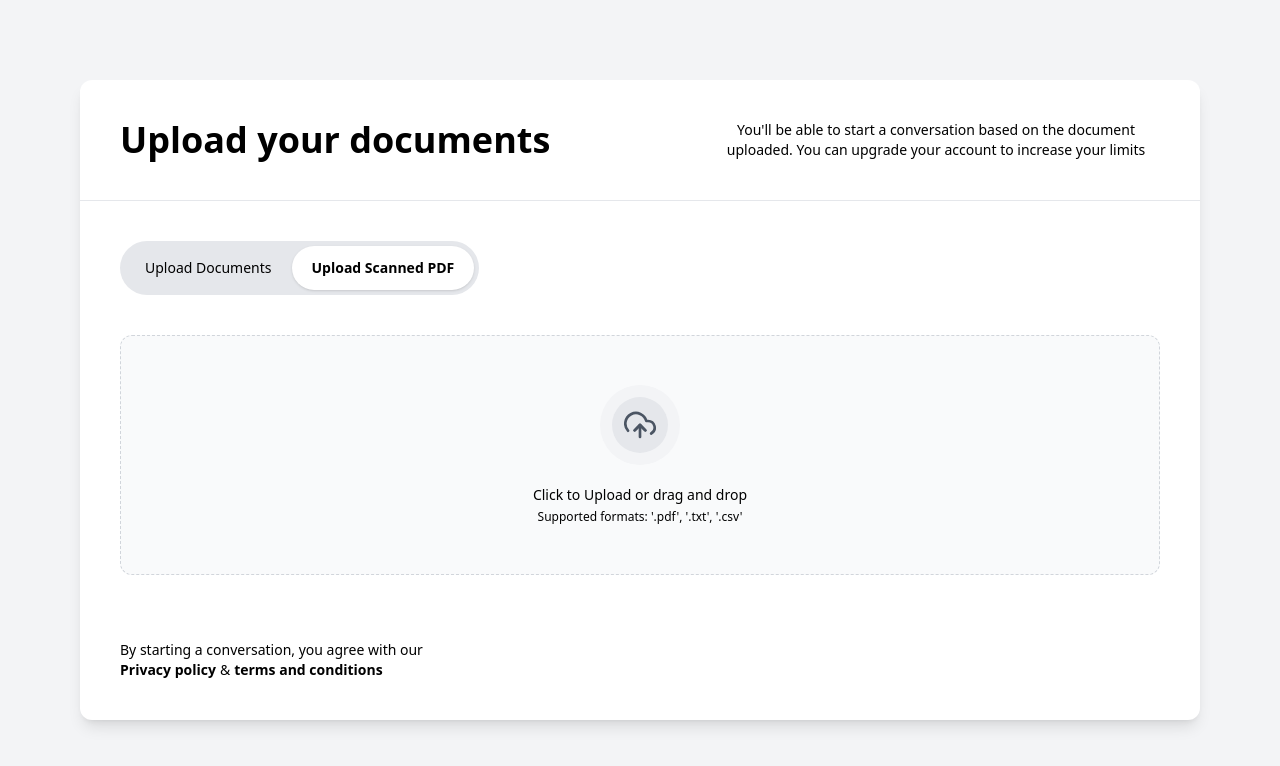
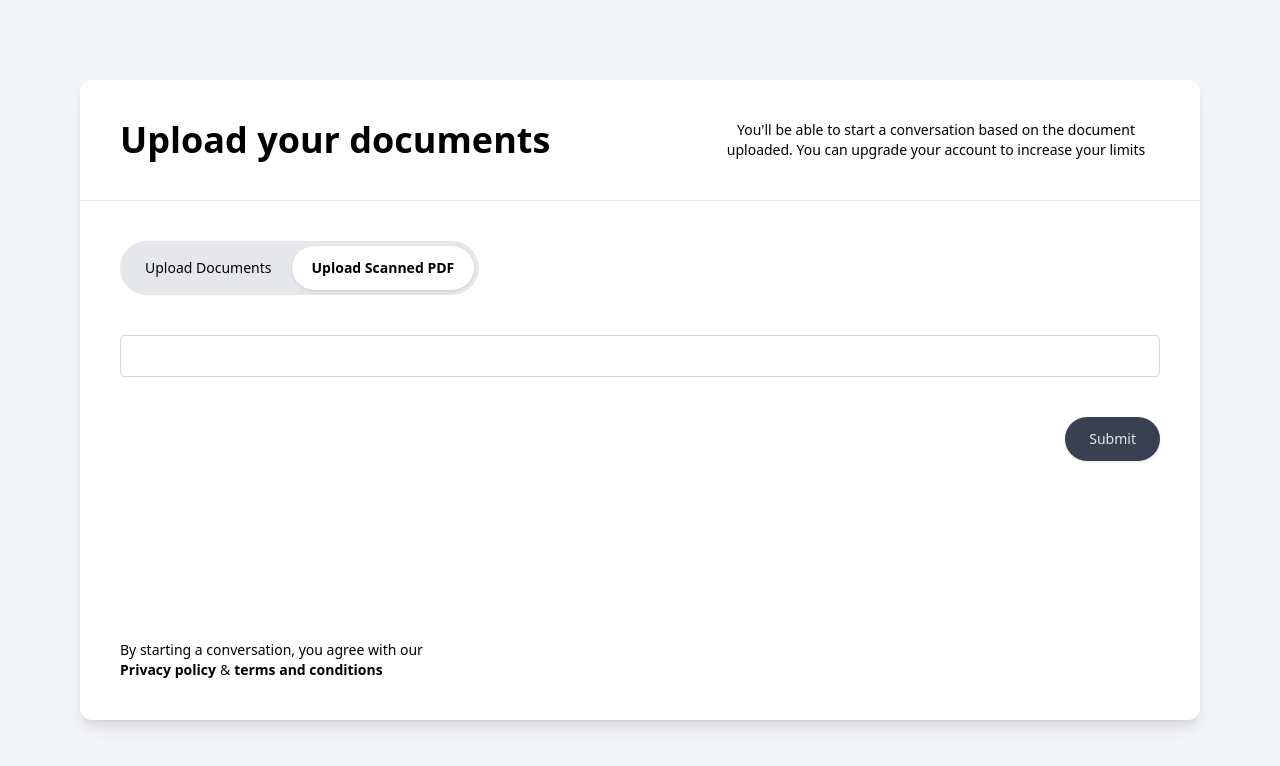
Before and after one commit to omoviesmith/AskMyPDFFrontend, a React (Vite) app: page /file-upload in a window 1280 px wide. Both pictures are taken after a click on the button "Upload Scanned PDF". Shown: the top 766 px of the page. Built offline with nearby package versions, Linux system fonts and the light colour scheme.

Commit message:
feat: integrate API

```diff
--- a/src/components/views/conversationList.tsx
+++ b/src/components/views/conversationList.tsx
@@ -1,5 +1,5 @@
-import { useState } from "react";
 import classNames from "classnames";
+import { useEffect, useState } from "react";
 import { useTranslation } from "react-i18next";
 import { useQuery } from "@tanstack/react-query";
 import { Link, useNavigate, useParams } from "react-router-dom";
@@ -26,29 +26,35 @@ export default function ConversationList() {
   const [conversationItems, setConversationItems] = useState<string[]>([]);
 
   //
-  useQuery({
+  const { data } = useQuery({
     queryKey: ["get-document-list"],
     queryFn: async () => {
       const result = await axiosInstance.get<string[]>("/list_documents");
       const newData = result.data ?? [];
 
-      // If no converation goto new conversation page
-      if (!newData.length) navigate("/file-upload");
-
-      // Set list of conversation
-      setConversationItems(newData);
-
-      // Navigate to conversation details
-      if (
-        !conversationId ||
-        (conversationId && !newData.includes(conversationId))
-      ) {
-        navigate(`/conversations/${encodeURIComponent(newData[0])}`);
-      }
-
       return newData;
     },
   });
+
+  //
+  useEffect(() => {
+    if (!data) return;
+
+    // If no converation goto new conversation page
+    if (!data.length) {
+      navigate("/file-upload");
+      return;
+    }
+
+    // Set list of conversation
+    setConversationItems(data);
+
+    // Navigate to conversation details
+    if (!conversationId || (conversationId && !data.includes(conversationId))) {
+      navigate(`/conversations/${encodeURIComponent(data[0])}`);
+    }
+    // eslint-disable-next-line react-hooks/exhaustive-deps
+  }, [data]);
 
   //
   return (
--- a/src/pages/fileUpload.tsx
+++ b/src/pages/fileUpload.tsx
@@ -27,17 +27,17 @@ export default function FileUploadPage() {
   const collectionId = params.get("cId");
 
   //
+  const [inputUrl, setInputUrl] = useState<string>("");
   const [submitProgress, setSubmitProgress] = useState<number>(20);
-  const [uploadMode, setUploadMode] = useState<"document" | "scanned">(
-    "document",
-  );
+  const [uploadMode, setUploadMode] = useState<"document" | "url">("document");
 
   //
   const uploadURLBase =
-    uploadMode === "document" ? "/upload_anydoc" : "/upload_ocr";
+    uploadMode === "document" ? "/upload_anydoc" : "/enter_url";
   const updateURLBase =
-    uploadMode === "document" ? "/update_anydoc" : "/update_ocr";
+    uploadMode === "document" ? "/update_anydoc" : "/enter_url";
 
+  //
   const uploadURL = collectionId
     ? `${updateURLBase}/${encodeURIComponent(collectionId)}`
     : uploadURLBase;
@@ -56,9 +56,14 @@ export default function FileUploadPage() {
       setSubmitProgress(0);
 
       //
-      const formItem = new FormData();
+      let formItem;
+      if (uploadMode === "document") {
+        formItem = new FormData();
         for (const file of acceptedFiles) {
           formItem.set("input_pdf_file", file);
+        }
+      } else {
+        formItem = { url: inputUrl };
       }
 
       const response = await axiosInstance.post<IUploadDocumentResponse>(
@@ -83,6 +88,9 @@ export default function FileUploadPage() {
       return response.data;
     },
     onSuccess: (data) => {
+      if (data.error) return;
+
+      //
       const conversationId =
         data["Created a new collection"] ??
         data["Created a new collection "] ??
@@ -97,7 +105,15 @@ export default function FileUploadPage() {
     },
   });
 
+  //
   const isSubmitting = mutation.isPending;
+  const isSubmitDisabled = isSubmitting || !inputUrl.length;
+
+  //
+  function submitUrl() {
+    if (isSubmitting) return;
+    mutation.mutate();
+  }
 
   //
   useEffect(() => {
@@ -156,9 +172,9 @@ export default function FileUploadPage() {
                   {t("fileUpload.uploadFromFile")}
                 </button>
                 <button
-                  onClick={() => setUploadMode("scanned")}
+                  onClick={() => setUploadMode("url")}
                   className={classNames("rounded-full px-5 py-3 text-sm", {
-                    "bg-white font-semibold shadow": uploadMode === "scanned",
+                    "bg-white font-semibold shadow": uploadMode === "url",
                   })}
                 >
                   {t("fileUpload.uploadFromUrl")}
@@ -167,6 +183,7 @@ export default function FileUploadPage() {
             </div>
 
             {/* Actual dropzone */}
+            {uploadMode === "document" && (
               <div className="p-2 md:p-5 lg:p-10">
                 <div
                   {...getRootProps({
@@ -192,6 +209,27 @@ export default function FileUploadPage() {
                   </div>
                 </div>
               </div>
+            )}
+
+            {uploadMode === "url" && (
+              <div className="p-2 md:p-5 lg:p-10">
+                <input
+                  value={inputUrl}
+                  onChange={(e) => setInputUrl(e.target.value)}
+                  className="w-full rounded border border-gray-300 focus:border-blue-400 focus:outline-none focus:ring-0"
+                />
+
+                <div className="my-10 flex justify-end">
+                  <button
+                    disabled={isSubmitDisabled}
+                    onClick={submitUrl}
+                    className="flex items-center gap-3 rounded-full px-6 py-3 text-sm shadow transition-all duration-300 enabled:bg-gray-900 enabled:text-gray-100 enabled:hover:scale-[1.03] disabled:cursor-not-allowed disabled:bg-gray-700 disabled:text-gray-200"
+                  >
+                    Submit
+                  </button>
+                </div>
+              </div>
+            )}
           </div>
         )}
 
--- a/src/types/api.types.ts
+++ b/src/types/api.types.ts
@@ -18,6 +18,7 @@ export interface IUploadDocumentResponse {
   "Updated an existing collection ": string;
   "Updated an existing collection": string;
   answer: string;
+  error?: string;
 }
 
 export interface ISummarizeResponse {
--- a/src/utils/axios.ts
+++ b/src/utils/axios.ts
@@ -2,7 +2,7 @@ import axios from "axios";
 
 //
 const axiosInstance = axios.create({
-  baseURL: "https://askmydocument.onrender.com",
+  baseURL: "https://knowledge-base-ph4g.onrender.com",
   withCredentials: true,
 });
 
--- a/src/utils/constants.ts
+++ b/src/utils/constants.ts
@@ -1,4 +1,5 @@
 export const DEFAUL_QUERIES = [
   "What is this document all about, then list 3 possible questions someone can ask you about the document. Then encourage the person to ask. ",
+  "What this document is about, then list 3 possible questions someone might ask you about the document. Then encourage the person to ask the question.",
   "De quoi parle ce document, puis énumérez 3 questions possibles que quelqu'un pourrait vous poser à propos du document. Encouragez ensuite la personne à poser la question.",
 ];
```
Lines whose indentation alone changed are shown as unchanged.
